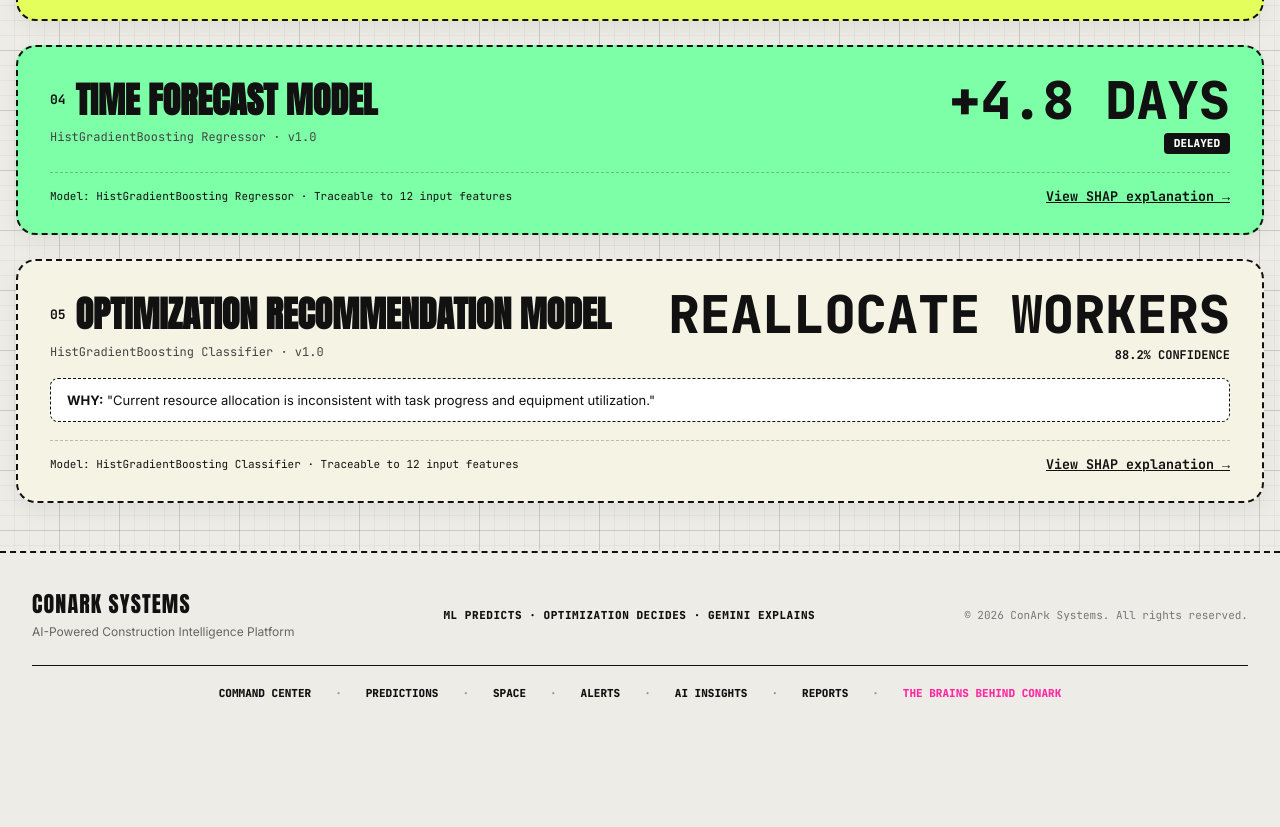
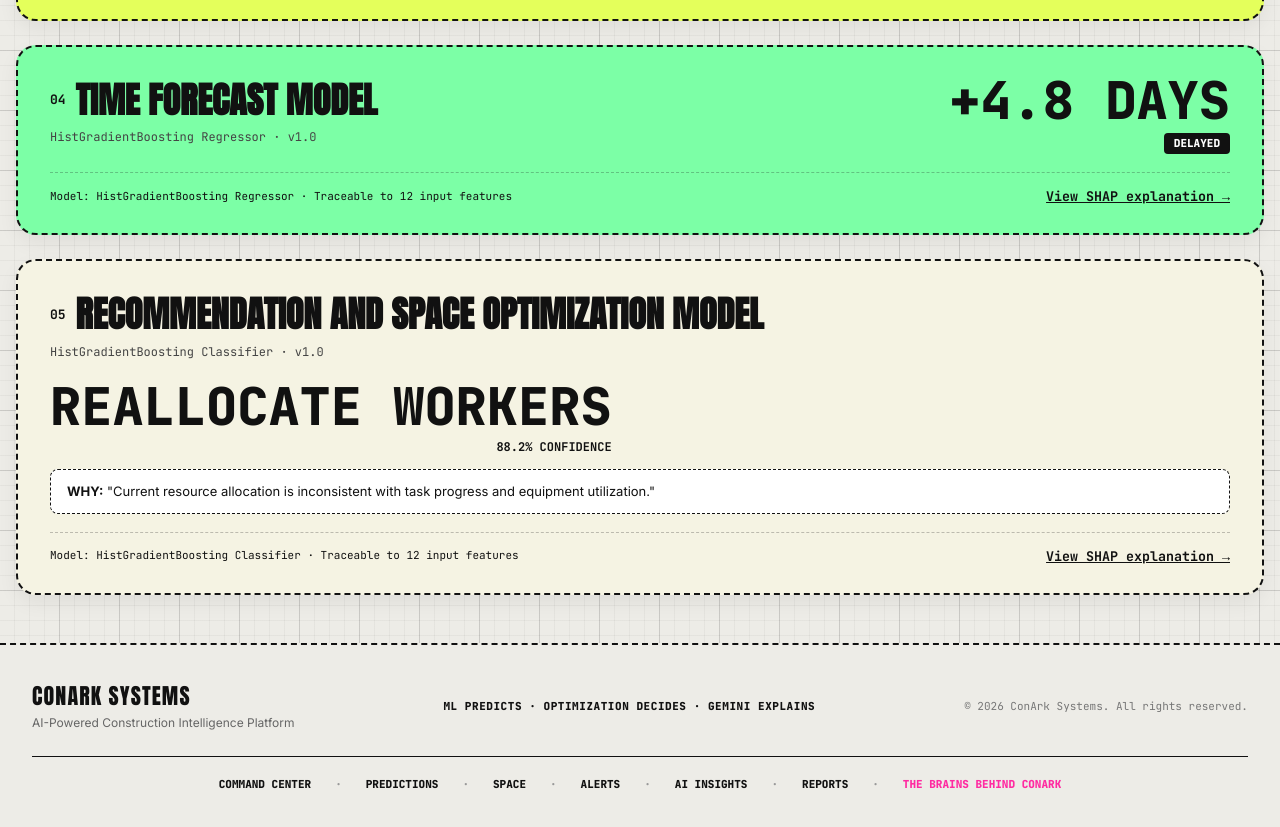
Before and after one commit to shubham392007-sketch/ConArk_Systems, a React (Vite) app in the folder frontend/: page /predictions in a window 1280 px wide. Shown: the part 946-1773 px from the top of the page. Before the commit the page ends 1683 px from the top, so only its background shows below. Built offline with nearby package versions, Linux system fonts and the light colour scheme; no server answers.

Commit message:
fix(ui): scroll to top of page on route change and rename model to Recommendation and Space Optimization Model

```diff
--- a/frontend/src/App.tsx
+++ b/frontend/src/App.tsx
@@ -1,4 +1,4 @@
-import React from 'react';
+import React, { useEffect } from 'react';
 import { BrowserRouter, Routes, Route, useLocation } from 'react-router-dom';
 import { TopNav } from './components/layout/TopNav';
 import { Footer } from './components/layout/Footer';
@@ -12,6 +12,18 @@ import { ReportsPage } from './pages/ReportsPage';
 import { ModelRegistryPage } from './pages/ModelRegistryPage';
 import { ModelDetailPage } from './pages/ModelDetailPage';
 import { TheBrainsPage } from './pages/TheBrainsPage';
+
+const ScrollToTop: React.FC = () => {
+  const { pathname } = useLocation();
+
+  useEffect(() => {
+    window.scrollTo({ top: 0, left: 0, behavior: 'instant' });
+    document.body.scrollTop = 0;
+    document.documentElement.scrollTop = 0;
+  }, [pathname]);
+
+  return null;
+};
 
 const MainContent: React.FC = () => {
   const location = useLocation();
@@ -43,6 +55,7 @@ const MainContent: React.FC = () => {
 export const App: React.FC = () => {
   return (
     <BrowserRouter>
+      <ScrollToTop />
       <div style={{ minHeight: '100vh', display: 'flex', flexDirection: 'column', backgroundColor: '#EDECE7' }}>
         <TopNav />
         <MainContent />
--- a/frontend/src/pages/CommandCenter.tsx
+++ b/frontend/src/pages/CommandCenter.tsx
@@ -502,7 +502,7 @@ export const CommandCenter: React.FC = () => {
                   <span style={{ fontSize: '11px', fontFamily: 'JetBrains Mono, monospace', color: '#111' }}>[CLICK FOR FULL 2D CANVAS & PAGE →]</span>
                 </div>
                 <h2 style={{ fontFamily: 'Anton, sans-serif', fontSize: 'clamp(28px, 3.5vw, 44px)', color: '#111111', textTransform: 'uppercase', lineHeight: '1.05', marginTop: '6px' }}>
-                  SPACE OPTIMIZATION & RECOMMENDATION MODEL
+                  RECOMMENDATION AND SPACE OPTIMIZATION MODEL
                 </h2>
                 <p style={{ fontSize: '14px', color: '#111111', fontFamily: 'Inter, sans-serif', marginTop: '2px' }}>
                   SciPy SLSQP Constrained Solver + HistGradientBoosting Classifier · v1.0
--- a/frontend/src/pages/ModelDetailPage.tsx
+++ b/frontend/src/pages/ModelDetailPage.tsx
@@ -180,7 +180,7 @@ export const ModelDetailPage: React.FC = () => {
       case 'space':
       default:
         return {
-          title: 'OPTIMIZATION & SPACE OPTIMIZATION MODEL',
+          title: 'RECOMMENDATION AND SPACE OPTIMIZATION MODEL',
           algorithm: 'SciPy SLSQP Constrained Solver + HistGradientBoosting Classifier',
           version: 'v1.0.0',
           color: '#F5F3E3',
--- a/frontend/src/pages/PredictionsHub.tsx
+++ b/frontend/src/pages/PredictionsHub.tsx
@@ -93,7 +93,7 @@ export const PredictionsHub: React.FC = () => {
     {
       id: 'optimization',
       index: '05',
-      title: 'OPTIMIZATION RECOMMENDATION MODEL',
+      title: 'RECOMMENDATION AND SPACE OPTIMIZATION MODEL',
       color: '#F5F3E3',
       algorithm: 'HistGradientBoosting Classifier',
       version: 'v1.0',
--- a/frontend/src/pages/SpaceOptimizationPage.tsx
+++ b/frontend/src/pages/SpaceOptimizationPage.tsx
@@ -228,7 +228,7 @@ export const SpaceOptimizationPage: React.FC = () => {
       {/* Header */}
       <div style={{ marginBottom: '24px', borderBottom: '2.5px dashed #111111', paddingBottom: '18px' }}>
         <h1 style={{ fontFamily: 'Anton, sans-serif', fontSize: 'clamp(28px, 5.5vw, 54px)', color: '#111111', textTransform: 'uppercase', lineHeight: '1.05' }}>
-          CONSTRAINED SPACE OPTIMIZATION ENGINE
+          RECOMMENDATION AND SPACE OPTIMIZATION MODEL
         </h1>
         <p style={{ fontFamily: 'Inter, sans-serif', fontSize: '15px', color: '#555555', marginTop: '4px' }}>
           SciPy SLSQP Constrained Optimization — Solves dynamic 8-zone area allocation & 2D spatial layouts.
```
Also changed, not shown: 4 other files (tests, documents, lock files or other folders).
